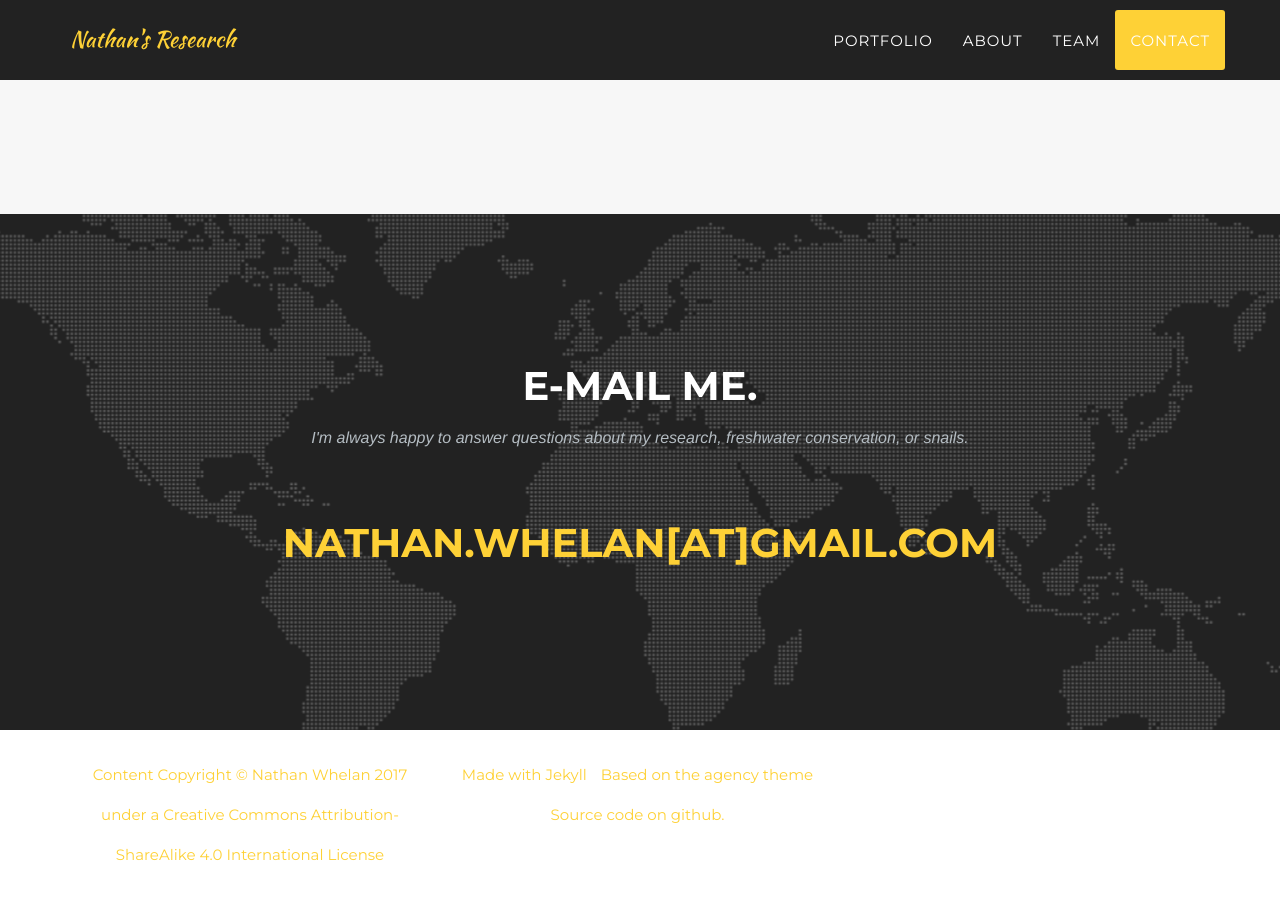
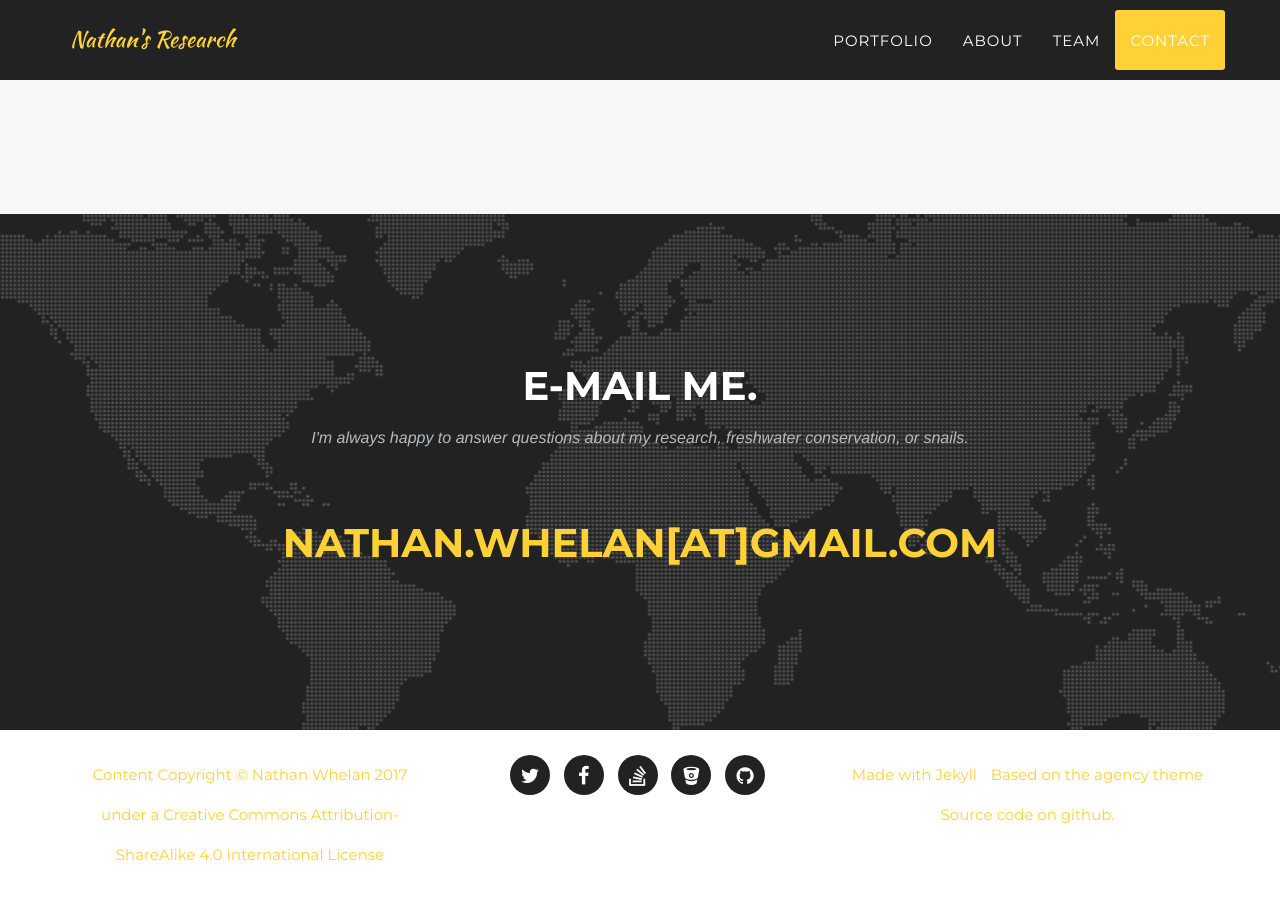
Before and after one commit to NathanWhelan/nathanwhelan.github.io, a Jekyll site: the page built from index.html, in a window 1280 px wide and 900 px high, scrolled down 5187 px. Built offline with Jekyll 4.4.1, drawn with Linux system fonts in a browser that asks for light colours; some web fonts are replaced.

Commit message:
Update footer.html

```diff
--- a/_includes/footer.html
+++ b/_includes/footer.html
@@ -7,14 +7,14 @@
                     under a Creative Commons Attribution-ShareAlike 4.0 International License</a>
                     </span>
               </div>
-           <!--     <div class="col-md-4">
+                <div class="col-md-4">
                     <ul class="list-inline social-buttons">
                         {% for network in site.social %}
                         <li><a href="{{ network.url }}"><i class="fa fa-{{ network.title }}"></i></a>
                         </li>
                         {% endfor %}
                     </ul>
-                </div> -->
+                </div>
                 <div class="col-md-4">
                     <ul class="list-inline quicklinks">
                         <li><a href="http://jekyllrb.com">Made with Jekyll</a>
```
